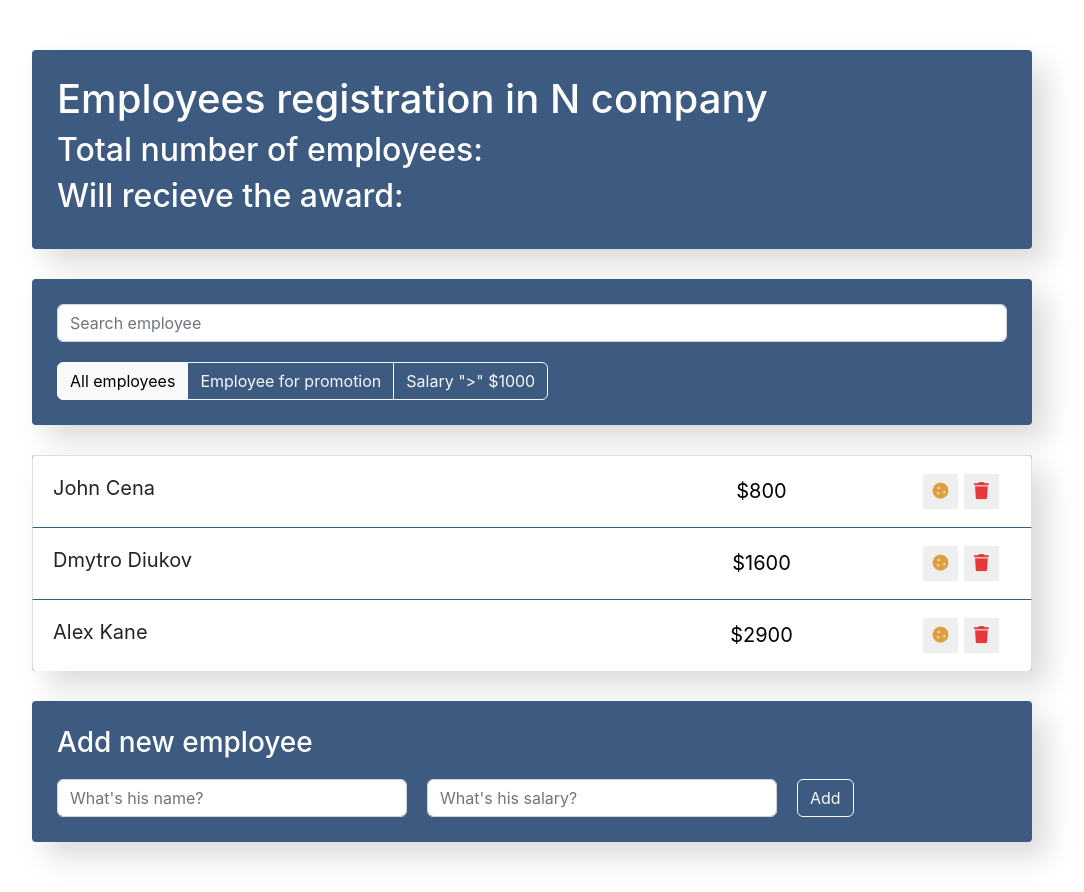
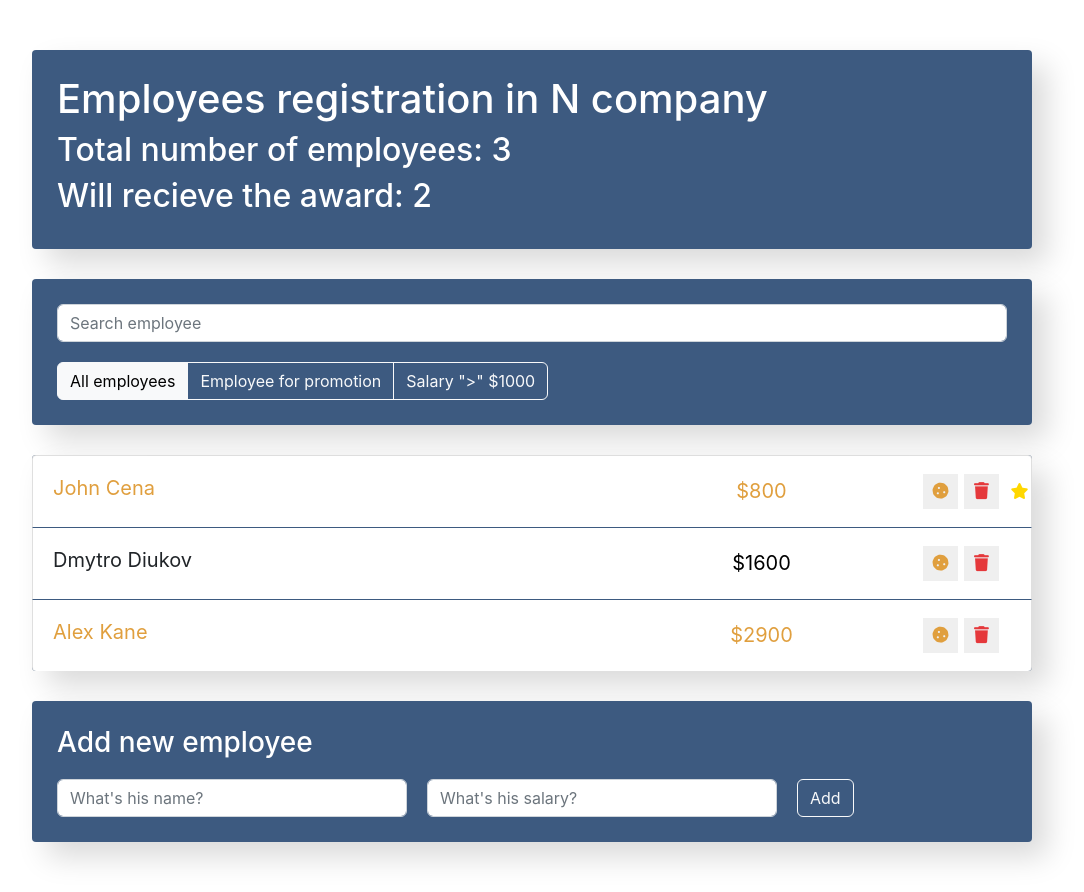
Before and after one commit to Diukov/employees, a React (Create React App) app: page / in a window 1280 px wide. Shown: the whole page, without its empty margins (108-1192 px from the left). Built offline with nearby package versions, Linux system fonts and the light colour scheme.

Commit message:
app-info counter and form validation

```diff
--- a/src/components/app-employees-add-form/app-employees-add-form.js
+++ b/src/components/app-employees-add-form/app-employees-add-form.js
@@ -16,6 +16,18 @@ class EmployeesAddForm extends Component {
     })
   }
 
+  onSubmit = (event) => {
+    event.preventDefault();
+    if (this.state.name.length < 2 || this.state.salary <= 0) return;
+
+    this.props.onAdd(this.state.name, this.state.salary)
+
+    this.setState({
+      name: '',
+      salary: ''
+    })
+  }
+
   render() {
     const { name, salary } = this.state;
 
@@ -24,7 +36,9 @@ class EmployeesAddForm extends Component {
         <h3>
           Add new employee
         </h3>
-        <form action="POST" className="add-form d-flex">
+        <form action="POST"
+          className="add-form d-flex"
+          onSubmit={this.onSubmit}>
           <input type="text"
             className="form-control new-post-label"
             placeholder="What's his name?"
@@ -37,7 +51,8 @@ class EmployeesAddForm extends Component {
             name="salary"
             value={salary}
             onChange={this.onValueChange} />
-          <button type="submit" className="btn btn-outline-light">
+          <button type="submit"
+            className="btn btn-outline-light">
             Add
           </button>
         </form>
--- a/src/components/app-employees-list-item/app-employees-list-item.js
+++ b/src/components/app-employees-list-item/app-employees-list-item.js
@@ -1,54 +1,32 @@
 import './app-employees-list-item.css';
-import { Component } from 'react';
 
-class EmployeesListItem extends Component {
-  constructor(props) {
-    super(props);
-    this.state = {
-      increase: false,
-      promotion: false
-    }
-  }
-
-  onIncrease = () => {
-    this.setState(({ increase }) => ({
-      increase: !increase
-    }))
-  }
-
-  toPromotion = () => {
-    this.setState(({ promotion }) => ({
-      promotion: !promotion
-    }))
-  }
-
-  render() {
-    const { name, salary } = this.props;
-    const { increase, promotion } = this.state;
+const EmployeesListItem = (props) => {
+  const { name, salary, onDelete, onToggleProp, increase, promotion } = props;
   const increaseClass = increase ? " increase" : "";
   const promotionClass = promotion ? " like" : "";
 
   return (
-      <li className={"list-group-item d-flex justify-content-between" + increaseClass + promotionClass} >
-        <span className={"list-group-item-label"} onClick={this.toPromotion}>
+    <li className={"list-group-item d-flex justify-content-between" + increaseClass + promotionClass}>
+      <span className={"list-group-item-label"} data-toggle="promotion" onClick={onToggleProp}>
         {name}
       </span>
       <input type="text" className="list-group-item-input" defaultValue={'$' + salary} />
       <div className="d-flex justify-content-center align-items-center">
         <button type="button"
           className="btn-cookie btn-sm"
-            onClick={this.onIncrease}>
+          data-toggle="increase"
+          onClick={onToggleProp}>
           <i className="fas fa-cookie"></i>
         </button>
         <button type="button"
-            className="btn-trash btn-sm">
+          className="btn-trash btn-sm"
+          onClick={onDelete}>
           <i className="fas fa-trash"></i>
         </button>
         <i className="fas fa-star"></i>
       </div>
-      </li>
+    </li >
   );
-  }
 };
 
 export default EmployeesListItem;
--- a/src/components/app-employees-list/app-employees-list.js
+++ b/src/components/app-employees-list/app-employees-list.js
@@ -2,10 +2,15 @@ import EmployeesListItem from "../app-employees-list-item/app-employees-list-ite
 
 import './app-employees-list.css';
 
-const EmployeesList = ({ data }) => {
+const EmployeesList = ({ data, onDelete, onToggleProp }) => {
   const elements = data.map(item => {
+    const { id, ...itemProps } = item;
     return (
-      <EmployeesListItem key={item.id} {...item} />
+      <EmployeesListItem
+        key={item.id}
+        {...itemProps}
+        onDelete={() => onDelete(id)}
+        onToggleProp={(event) => onToggleProp(id, event.currentTarget.getAttribute('data-toggle'))} />
     )
   })
 
--- a/src/components/app-info/ap-info.js
+++ b/src/components/app-info/ap-info.js
@@ -1,16 +1,16 @@
 import './app-info.css';
 
-const AppInfo = () => {
+const AppInfo = ({ total, increase }) => {
   return (
     <div className="app-info">
       <h1>
         Employees registration in N company
       </h1>
       <h2>
-        Total number of employees:
+        Total number of employees: {total}
       </h2>
       <h2>
-        Will recieve the award:
+        Will recieve the award: {increase}
       </h2>
     </div>
   );
--- a/src/components/app/app.js
+++ b/src/components/app/app.js
@@ -1,3 +1,5 @@
+import { Component } from 'react';
+
 import AppInfo from '../app-info/ap-info';
 import SearchBar from '../app-search-bar/app-search-bar';
 import AppFilter from '../app-filter/app-filter';
@@ -6,27 +8,88 @@ import EmployeesAddForm from '../app-employees-add-form/app-employees-add-form';
 
 import './app.css';
 
-function App() {
-  const data = [
-    { name: 'John Cena', salary: 800, increase: true, id: 1 },
-    { name: 'Dmytro Diukov', salary: 1600, increase: false, id: 2 },
-    { name: 'Alex Kane', salary: 2900, increase: true, id: 3 },
-  ];
+class App extends Component {
+  constructor(props) {
+    super(props);
+    this.state = {
+      data: [
+        { name: 'John Cena', salary: 800, increase: true, promotion: true, id: 1 },
+        { name: 'Dmytro Diukov', salary: 1600, increase: false, promotion: false, id: 2 },
+        { name: 'Alex Kane', salary: 2900, increase: true, promotion: false, id: 3 },
+      ],
+    }
+    this.maxId = 4;
+  }
+
+  deleteItem = (id) => this.setState(({ data }) => ({ data: data.filter(item => item.id !== id) }))
+
+  addItem = (name, salary) => {
+    const newItem = {
+      name,
+      salary,
+      increase: false,
+      promotion: false,
+      id: this.maxId++
+    };
+
+    this.setState(({ data }) => {
+      const resultArr = [...data, newItem];
+
+      return {
+        data: resultArr
+      }
+    })
+  }
+
+  onToggleProp = (id, prop) => {
+    this.setState(({ data }) => ({
+      data: data.map(item => {
+        if (item.id === id) {
+          return { ...item, [prop]: !item[prop] }
+        }
+
+        return item;
+      })
+    }))
+  }
+
+  // onTogglePromotion = (id) => {
+  //   this.setState(({ data }) => ({
+  //     data: data.map(item => {
+  //       if (item.id === id) {
+  //         return { ...item, promotion: !item.promotion }
+  //       }
+
+  //       return item;
+  //     })
+  //   }))
+  // }
+
+
+  render() {
+    const totalCount = this.state.data.length;
+    const forIncreaseCount = this.state.data.filter(item => item.increase).length;
 
     return (
       <div className="app">
-      <AppInfo />
+        <AppInfo
+          total={totalCount}
+          increase={forIncreaseCount} />
 
         <div className="search-bar">
           <SearchBar />
           <AppFilter />
         </div>
 
-      <EmployeesList data={data} />
+        <EmployeesList
+          data={this.state.data}
+          onDelete={this.deleteItem}
+          onToggleProp={this.onToggleProp} />
 
-      <EmployeesAddForm />
+        <EmployeesAddForm onAdd={this.addItem} />
       </div>
     );
   }
+}
 
 export default App;
```
Lines whose indentation alone changed are shown as unchanged.
